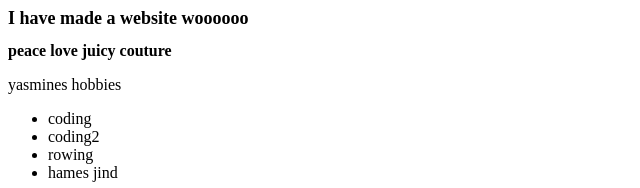
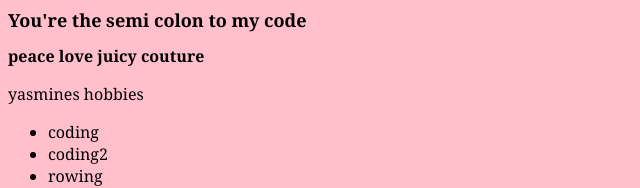
Before and after one commit to ammaarahsubjally/coding-web, a plain HTML site: page index.html in a window 1280 px wide. Shown: the top 188 px of the page, without its empty margins (0-640 px from the left). Drawn offline with Linux system fonts and the light colour scheme.

Commit message:
anything

```diff
--- a/css/stylesheet.css
+++ b/css/stylesheet.css
@@ -1,6 +1,7 @@
 body{
-    font-family: Cambria, Cochin, Georgia, Times, 'Times New Roman', serif
-    background-color: lightpink
+    background-color: pink;
+    font-family: Cambria, Cochin, Georgia, Times, 'Times New Roman', serif;
+
 }
 
 
--- a/index.html
+++ b/index.html
@@ -6,7 +6,7 @@
     </head>
     <body>
         <!--  -->
-        <h1 class="main-heading">I have made a website woooooo</h1>
+        <h1 class="main-heading">You're the semi colon to my code</h1>
         <h2 id="second-heading">peace love juicy couture</h2>
 
 
```
